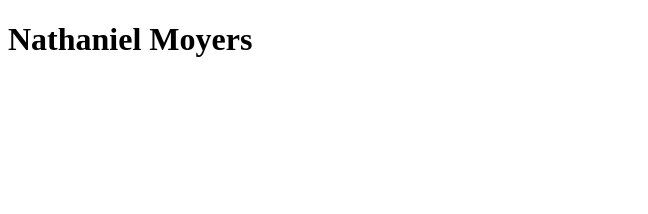
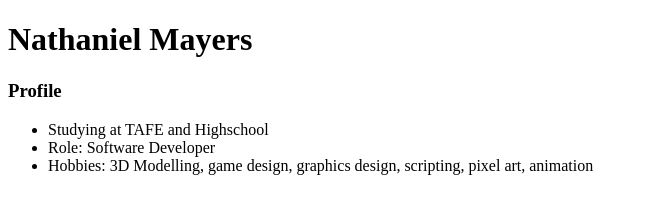
Before and after one commit to VoidPlayz510/VoidPlayz510.github.io, a plain HTML site: page index.html in a window 1280 px wide. Shown: the whole page, without its empty margins (0-648 px from the left). Drawn offline with Linux system fonts and the light colour scheme.

Commit message:
Updated Version of Profile

```diff
--- a/index.html
+++ b/index.html
@@ -7,7 +7,16 @@
 </head>
 <body>
 	<div>
-		<h1>Nathaniel Moyers</h1>
+		<h1>Nathaniel Mayers</h1>
+	</div>
+
+	<div>
+	<h3>Profile</h3>
+	<ul>
+    	<li>Studying at TAFE and Highschool</li>
+    	<li>Role: Software Developer</li>
+    	<li>Hobbies: 3D Modelling, game design, graphics design, scripting, pixel art, animation</li>
+	</ul>
 	</div>
 </body>
 </html>
```
